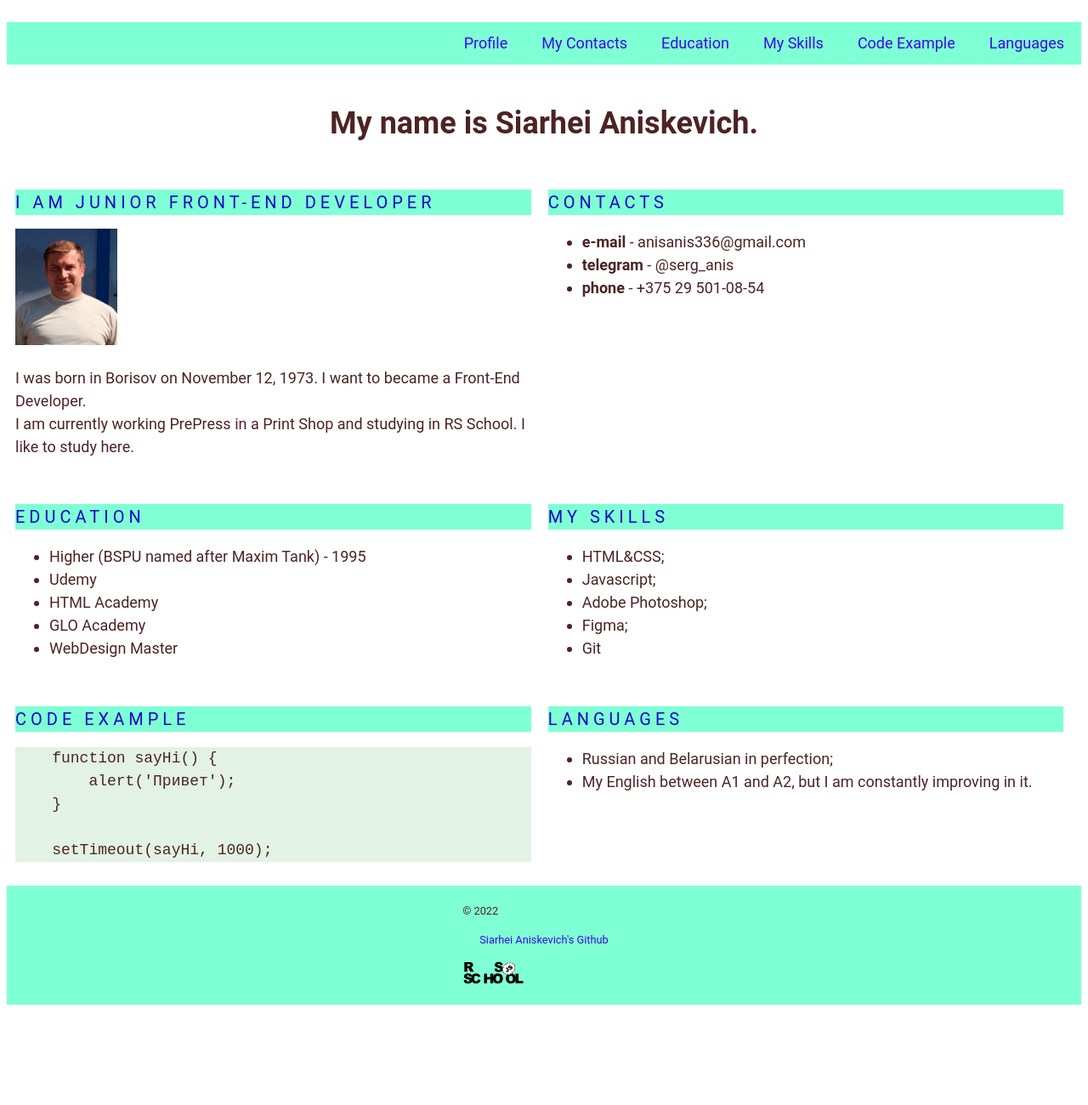
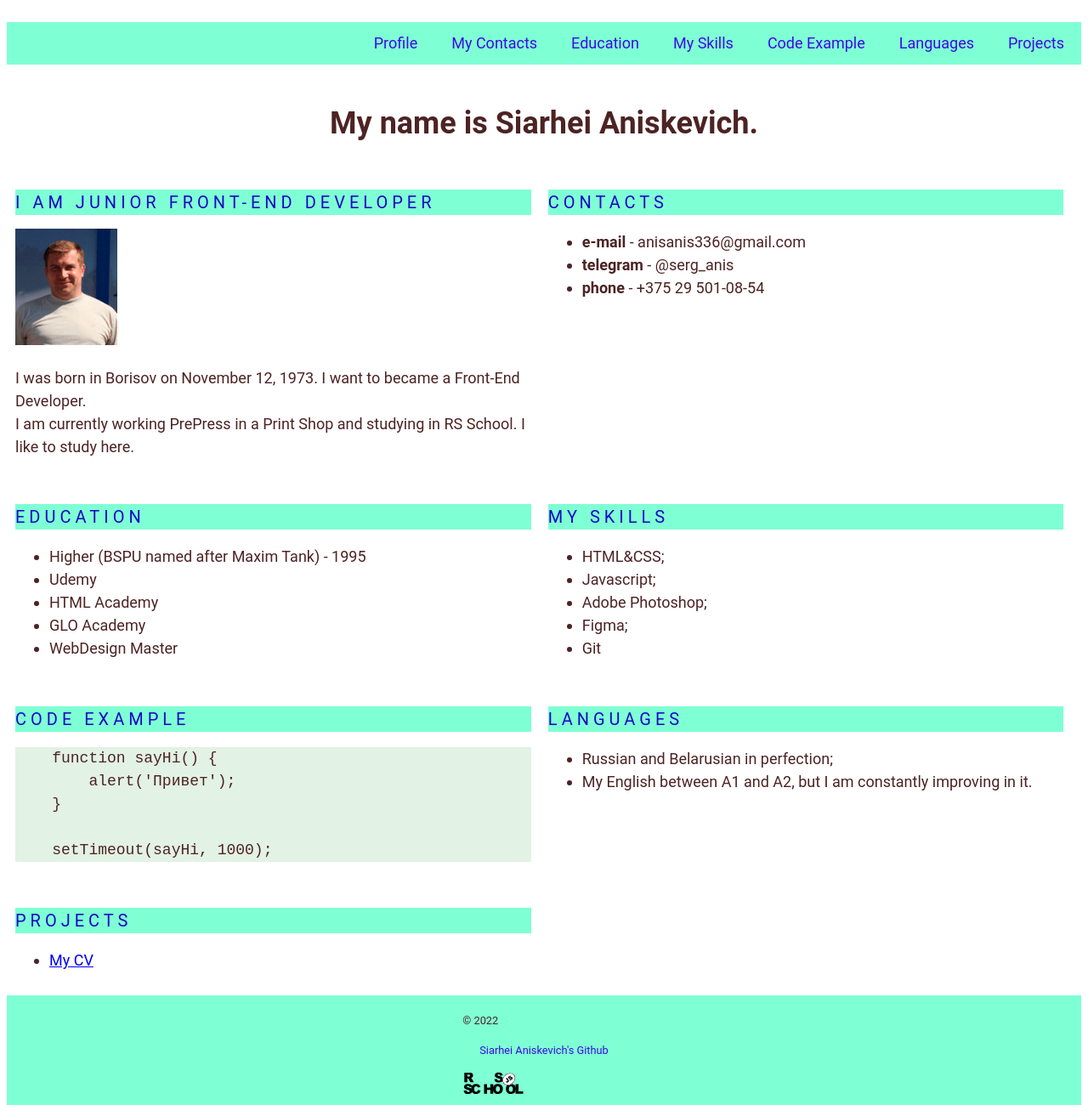
Before and after one commit to Serhio1973/rsschool-cv-old, a plain HTML site: page index.html in a window 1280 px wide. Shown: the top 1300 px of the page at 85% size. Before the commit the page ends 1190 px from the top, so only its background shows below. Drawn offline with Linux system fonts and the light colour scheme.

Commit message:
Update index.html

```diff
--- a/index.html
+++ b/index.html
@@ -16,6 +16,7 @@
             <li class="nav-item"><a href="#skills" class="nav-link">My Skills</a></li>
             <li class="nav-item"><a href="#code_example" class="nav-link">Code Example</a></li>
             <li class="nav-item"><a href="#languages" class="nav-link">Languages</a></li>
+            <li class="nav-item"><a href="#projects" class="nav-link">Projects</a></li>
         </ul>
     </nav>
 
@@ -86,6 +87,13 @@
                     <li>My English between A1 and A2, but I am constantly improving in it.</li>
                 </ul>
             </section>
+
+            <section class="section" id="projects">
+                <h2 class="section-title">Projects</h2>
+                <ul>
+                    <li><a href="https://serhio1973.github.io/rsschool-cv/">My CV</a></li>
+                </ul>
+            </section>
         </div>
     </main>
 
```
